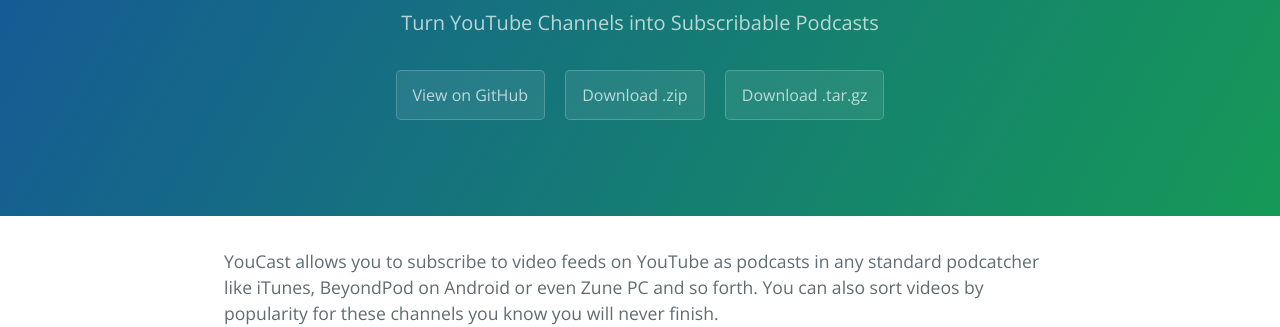
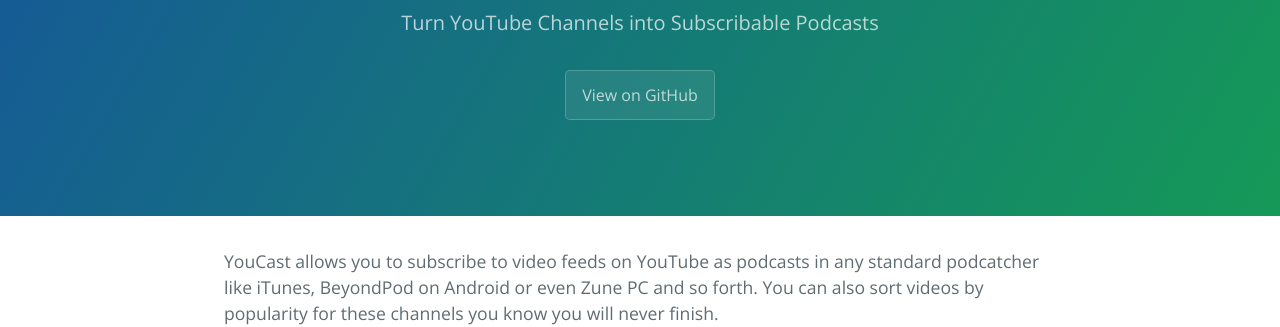
Before and after one commit to i3arnon/YouCast, a plain HTML site: page index.html in a window 1280 px wide. Shown: the part 167-494 px from the top of the page. Drawn offline with nearby package versions, Linux system fonts and the light colour scheme.

Commit message:
Removes source balls

```diff
--- a/index.html
+++ b/index.html
@@ -14,8 +14,6 @@
       <h1 class="project-name">YouCast</h1>
       <h2 class="project-tagline">Turn YouTube Channels into Subscribable Podcasts</h2>
       <a href="https://github.com/i3arnon/YouCast" class="btn">View on GitHub</a>
-      <a href="https://github.com/i3arnon/YouCast/zipball/master" class="btn">Download .zip</a>
-      <a href="https://github.com/i3arnon/YouCast/tarball/master" class="btn">Download .tar.gz</a>
     </section>
 
     <section class="main-content">
```
